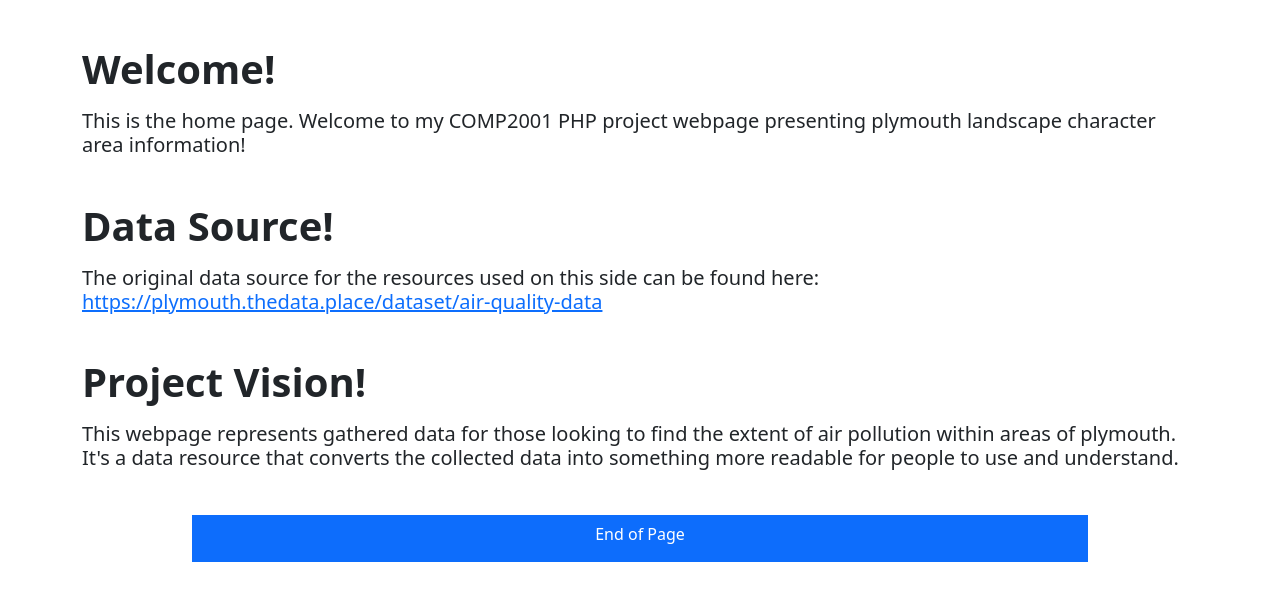
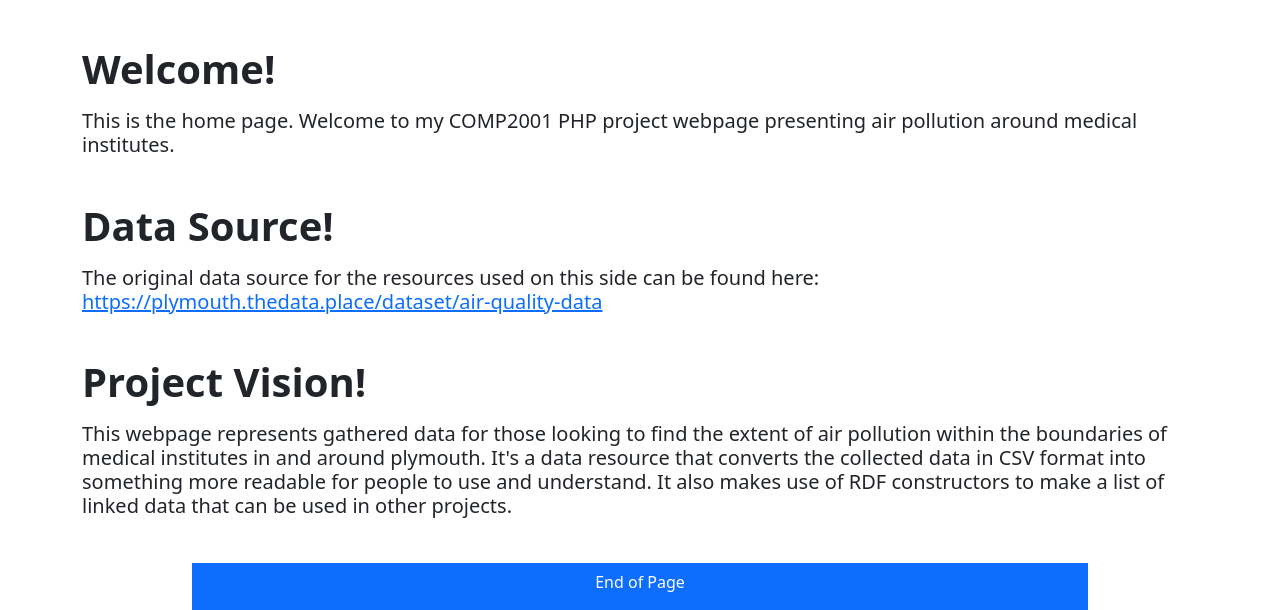
Before and after one commit to jwrsandilands/Comp2001-Project-Repository, a PHP site: page / in a window 1280 px wide. Shown: the part 200-810 px from the top of the page. Before the commit the page ends 762 px from the top, so only its background shows below. Run offline with PHP 8.4, Linux system fonts and the light colour scheme.

Commit message:
Wrapping up
Just polishing up some of the web content, to make sure it all flows together well.

```diff
--- a/PHP-StormProj/Institutes/index.php
+++ b/PHP-StormProj/Institutes/index.php
@@ -10,7 +10,7 @@ require_once '../public/newHeader.php';
     <h4>⠀</h4>
 </div>
 <div class = "container-sm">
-    <h1><p><strong>Entities!</strong></p></h1>
+    <h1><p><strong>RDF Entities!</strong></p></h1>
     <h5>Below is the data Entity and general linked data style information. You can use the inspect element on your browser to see how all the content is linked together in branches!</h5>
 </div>
 <div class = "container-sm">
--- a/PHP-StormProj/public/further.php
+++ b/PHP-StormProj/public/further.php
@@ -12,6 +12,10 @@ require_once '../public/newHeader.php';
 <div class = "container-sm">
     <h1><p><strong>Further Reading!</strong></p></h1>
     <h5>Here is a page used for any further reading you may want to do.</h5>
+    <h4>⠀</h4>
+    <h4>⠀</h4>
+    <h4>⠀</h4>
+    <h4>⠀</h4>
 </div>
 
 <?php
--- a/PHP-StormProj/public/index.php
+++ b/PHP-StormProj/public/index.php
@@ -11,7 +11,7 @@ require_once '../public/newHeader.php';
             </div>
                 <div class = "container-sm">
                     <h1><p><strong>Welcome!</strong></p></h1>
-                    <h5>This is the home page. Welcome to my COMP2001 PHP project webpage presenting plymouth landscape character area information!</h5>
+                    <h5>This is the home page. Welcome to my COMP2001 PHP project webpage presenting air pollution around medical institutes.</h5>
                 </div>
                 <div class= "container-sm">
                     <h4>⠀</h4>
@@ -21,7 +21,7 @@ require_once '../public/newHeader.php';
             <div class= "container-sm">
                 <h4>⠀</h4>
                 <h1><p><strong>Project Vision!</strong></p></h1>
-                <h5>This webpage represents gathered data for those looking to find the extent of air pollution within areas of plymouth. It's a data resource that converts the collected data into something more readable for people to use and understand.</h5>
+                <h5>This webpage represents gathered data for those looking to find the extent of air pollution within the boundaries of medical institutes in and around plymouth. It's a data resource that converts the collected data in CSV format into something more readable for people to use and understand. It also makes use of RDF constructors to make a list of linked data that can be used in other projects.</h5>
             </div>
             <div class = "container-sm">
                 <h4>⠀</h4>
```
